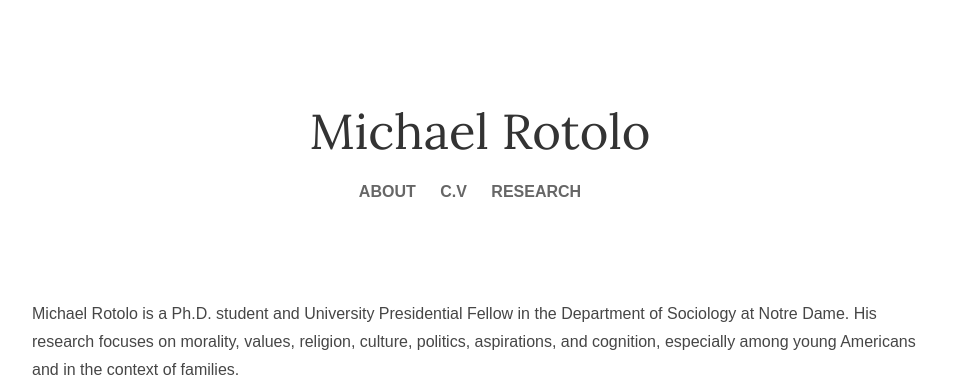
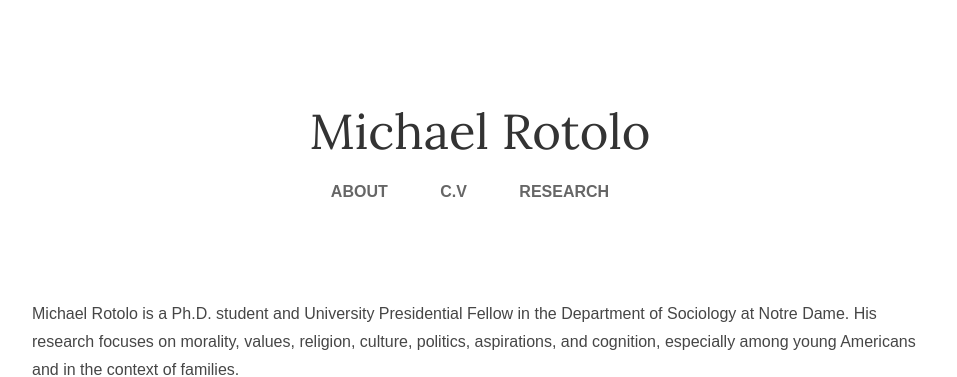
Before and after one commit to michaelrotolo/github.io, a Jekyll site: the page built from index.html, in a window 1280 px wide. Shown: the top 377 px of the page, without its empty margins (160-1117 px from the left). Built offline with Jekyll 4.4.1, drawn with Linux system fonts in a browser that asks for light colours; some web fonts are replaced.

Commit message:
Update main.css

```diff
--- a/css/main.css
+++ b/css/main.css
@@ -30,7 +30,7 @@ nav ul li a {
 .nav-highlight {
     display:inline-block;
     position:relative;
-    margin: 0 -4px -0.4em;
+    margin: 0 10px -0.4em;
     padding: 0 4px;
     z-index: 10;
     overflow:hidden;
```
